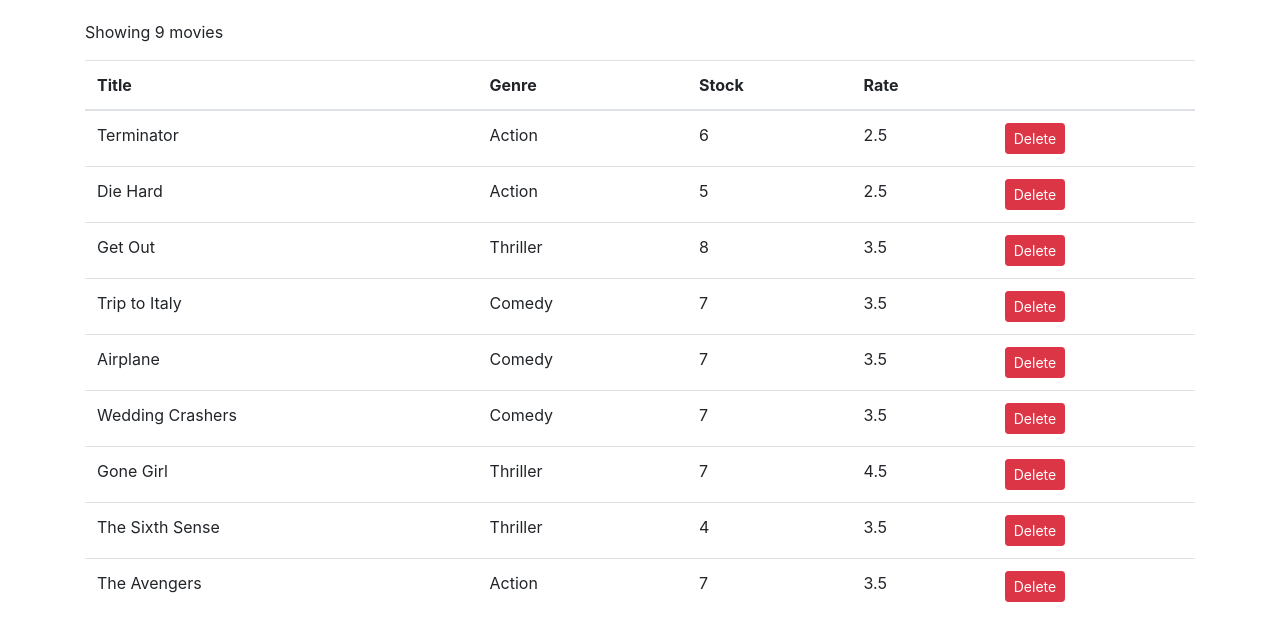
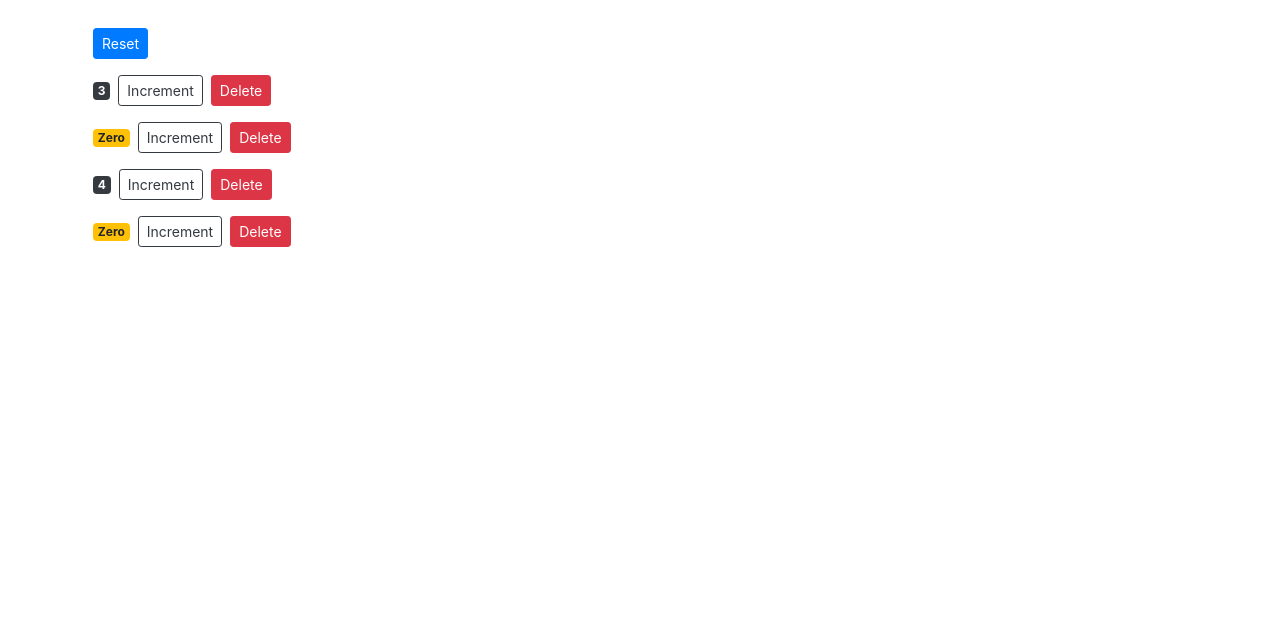
Before and after one commit to gsgonzalez88/learn-react, a React (Create React App) app in the folder frontend/: page / in a window 1280 px wide. Shown: the top 640 px of the page. Built offline with nearby package versions, Linux system fonts and the light colour scheme.

Commit message:
added a delete button

```diff
--- a/frontend/src/App.js
+++ b/frontend/src/App.js
@@ -1,12 +1,13 @@
 import React from 'react';
 import './App.css';
-import Movies from './components/movies';
+//import Movies from './components/movies';
+import Counters from './components/counters';
 
 
 function App() {
   return (
     <main className="container">
-      <Movies />
+      <Counters />
     </main>
   );
 }
--- a/frontend/src/components/counter.jsx
+++ b/frontend/src/components/counter.jsx
@@ -1,33 +1,37 @@
-import React, { Component } from 'react';
+import React, { Component } from "react";
 
 class Counter extends Component {
   state = {
-        count: 1,
-        tags: ['tag1','tag2', 'tag3']
+    value: this.props.counter.value
+    //tags: ['tag1','tag2', 'tag3']
   };
 
   render() {
-
     return (
       /* JSX expression which eventually
             gets compiled by Babel to calls to
             React.createElement. That's why we
              have to import the React Obj  */
       <div>
-                <span  className={this.getBadgeClasses()}>{this.formatCount()}</span>
+        <span className={this.getBadgeClasses()}>{this.formatCount()}</span>
         <button
           onClick={this.handleIncrement /* only function reference */}
-                        className="btn btn-outline-light btn-sm"
+          className="btn btn-outline-dark btn-sm"
         >
           Increment
+        </button>
+        <button
+          onClick={() => this.props.onDelete(this.props.counter.id)}
+          className="btn btn-danger btn-sm m-2"
+        >
+          Delete
         </button>
         {/* <ul>
                     {this.renderTags()}
                 </ul> */}
       </div>
     );
-    };
-
+  }
 
   /* binding a function with constructor (this)
         constructor(){
@@ -38,26 +42,26 @@ class Counter extends Component {
 
   //the other way is to use an arrow function, wich has the current object binded to "this"
   handleIncrement = () => {
-        this.setState({ count: this.state.count + 1});
+    this.setState({ value: this.state.value + 1 });
   };
 
   renderTags() {
-        if(this.state.tags.length === 0) return <p>There are no tags to show!</p>;
-        return this.state.tags.map(tag => <li key={ tag }>{ tag }</li>);
-    };
+    if (this.state.tags.length === 0) return <p>There are no tags to show!</p>;
+    return this.state.tags.map(tag => <li key={tag}>{tag}</li>);
+  }
 
   /* Rendering classes dinamically */
   getBadgeClasses() {
     let classes = "badge m-2 badge-";
-        classes += (this.state.count === 0) ? "warning" : "light";
+    classes += this.state.value === 0 ? "warning" : "dark";
     return classes;
-    };
+  }
 
   //formatting the counter so it shows the word ZERO for number 0
   formatCount() {
-        let { count } = this.state;
-        return count === 0 ? 'Zero' : count;
-    };
-};
+    let { value } = this.state;
+    return value === 0 ? "Zero" : value;
+  }
+}
 
 export default Counter;
--- /dev/null
+++ b/frontend/src/components/counters.jsx
@@ -0,0 +1,45 @@
+import React, { Component } from "react";
+import Counter from "./counter";
+
+class Counters extends Component {
+  constructor(props) {
+    super(props);
+    this.state = {
+      counters: [
+        { id: 1, value: 3 },
+        { id: 2, value: 0 },
+        { id: 3, value: 4 },
+        { id: 4, value: 0 }
+      ]
+    };
+  }
+  handleDelete = counterId => {
+    const counters = this.state.counters.filter(c => c.id !== counterId);
+    this.setState({ counters: counters });
+  };
+
+  handleReset = () => {
+    const counters = this.state.counters.map(c => {
+        c.value = 0;
+        return c;
+    });
+    this.setState({counters});
+  };
+
+  render() {
+    return (
+      <div>
+        <button onClick={this.handleReset} className="btn btn-primary btn-sm m-2">Reset</button>
+        {this.state.counters.map(counter => (
+          <Counter
+            key={counter.id} //this value is used by react internally, we cannot acces to this atributte
+            onDelete={this.handleDelete}
+            counter={counter}
+          />
+        ))}
+      </div>
+    );
+  }
+}
+
+export default Counters;
--- a/frontend/src/components/movies.jsx
+++ b/frontend/src/components/movies.jsx
@@ -1,5 +1,6 @@
 import React, { Component } from 'react';
 import { getMovies , deleteMovie } from '../services/fakeMovieService';
+import Counter from './counter';
 
 class Movies extends Component {
     constructor(props) {
@@ -49,6 +50,7 @@ class Movies extends Component {
                 <th scope="col">Stock</th>
                 <th scope="col">Rate</th>
                 <th scope="col"></th>
+                <th scope="col"></th>
               </tr>
             </thead>
             <tbody>
```
Also changed, not shown: 1 other file (tests, documents, lock files or other folders). Lines whose indentation alone changed are shown as unchanged.
